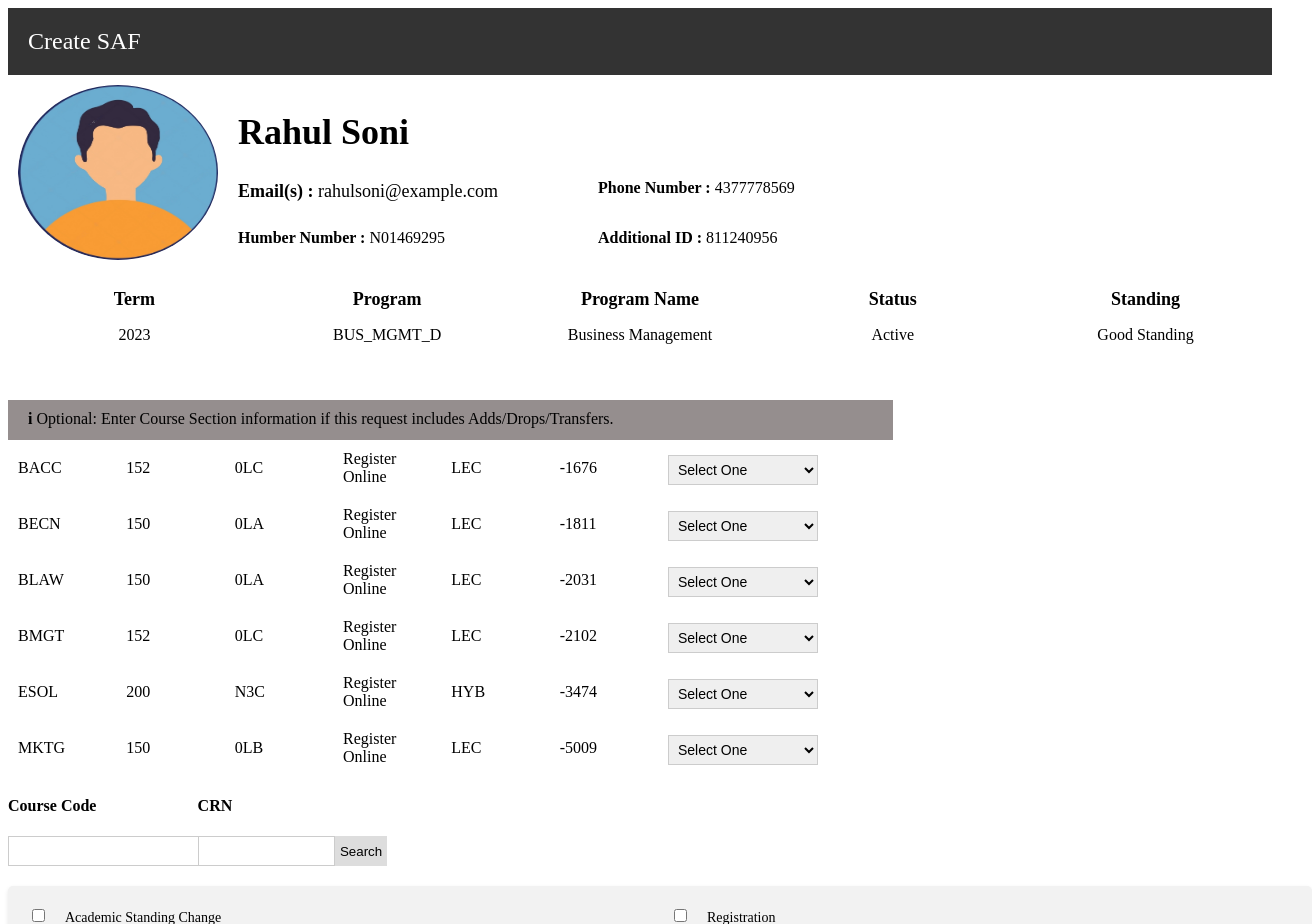
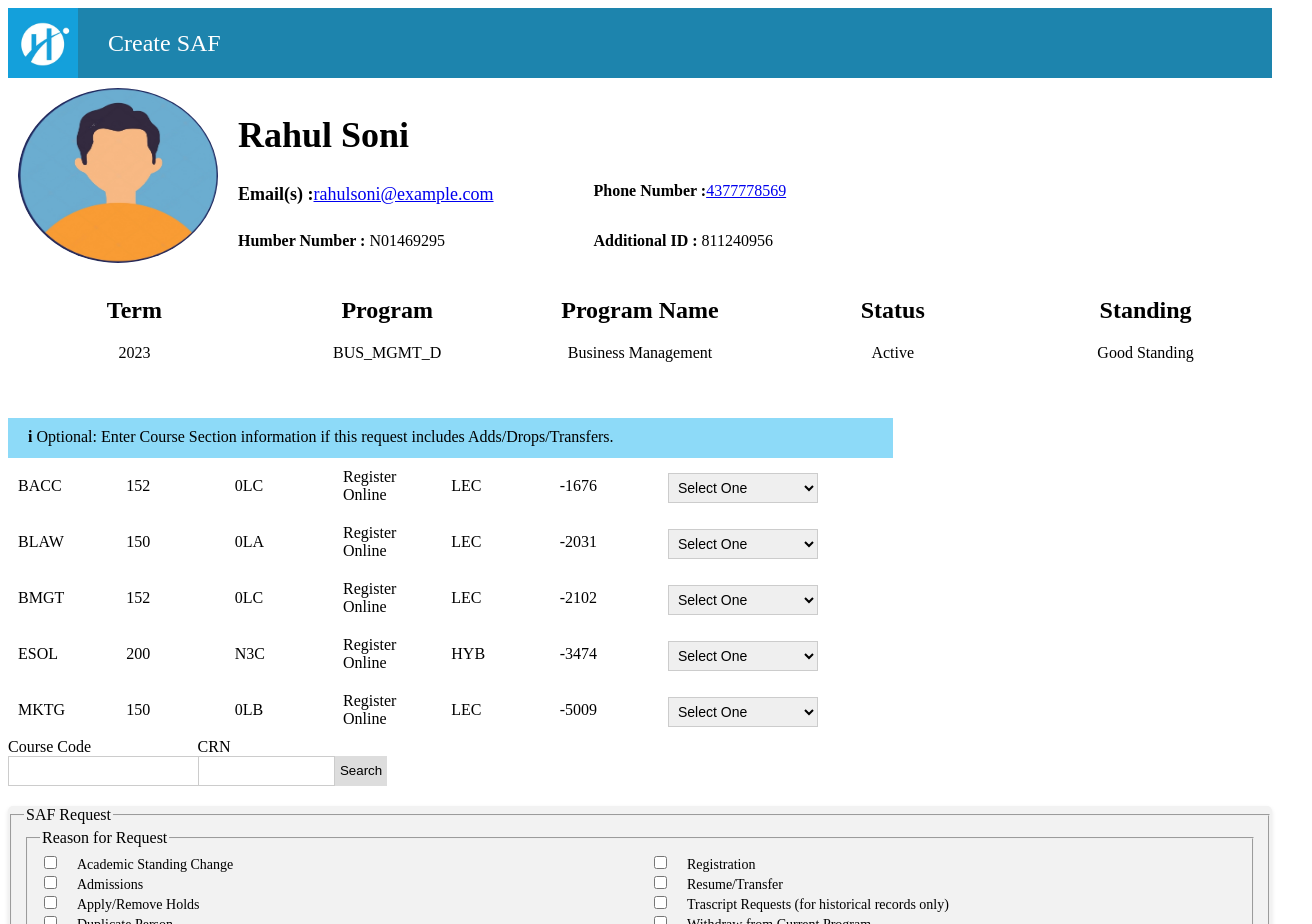
Before and after one commit to ganesh077/CapstoneSafForm, an Angular app: page / in a window 1280 px wide. Shown: the top 924 px of the page, 1312 px wide, since content can reach past the window. Built offline with nearby package versions, Linux system fonts and the light colour scheme.

Commit message:
Final UI changes

```diff
--- a/src/app/header/header.component.css
+++ b/src/app/header/header.component.css
@@ -1,19 +1,22 @@
 .header {
-    background-color: #333;
+  background-color: rgb(29, 132, 173);
   color: #fff;
-    padding: 20px;
+  display: flex; /* add display flex to header to allow for positioning of items */
+  align-items: center; /* align items to the center vertically */
 }
 
 .header-nav {
   display: flex;
   justify-content: space-between;
   align-items: center;
+  text-align: left;
 }
 
 .header-nav-brand {
   color: #fff;
   font-size: 1.5em;
   text-decoration: none;
+  margin-left: 20px; /* add margin to the left to create space between logo and text */
 }
 
 .header-nav-menu {
@@ -31,3 +34,10 @@
   color: #fff;
   text-decoration: none;
 }
+
+.header__image {
+  width: 70px;
+  height: 70px;
+  object-fit: cover;
+  margin-right: 10px; /* add margin to the right to create space between logo and text */
+}
--- a/src/app/header/header.component.html
+++ b/src/app/header/header.component.html
@@ -1,5 +1,6 @@
 <header class="header">
-    <nav class="header-nav">
-      <a class="header-nav-brand" href="#">Create SAF</a>
-    </nav>
-  </header>
+  <img src="/assets/logo.jpg" alt="banner image" class="header__image">
+  <nav class="header-nav">
+    <a class="header-nav-brand" href="#">Create SAF</a>
+  </nav>
+</header>
--- a/src/app/saf-selection/saf-selection.component.css
+++ b/src/app/saf-selection/saf-selection.component.css
@@ -1,6 +1,5 @@
 .last-section {
     width: 100%;
-    padding: 20px;
     background-color: #f2f2f2;
     border-radius: 5px;
     box-shadow: 0 2px 4px rgba(0, 0, 0, 0.1);
@@ -106,7 +105,7 @@
       font-size: 14px;
     }
     .dropdown__button {
-      background-color: #ddd;
+      background-color: rgb(221, 221, 221);
       padding: 5px;
       border: none;
       cursor: pointer;
--- a/src/app/saf-selection/saf-selection.component.html
+++ b/src/app/saf-selection/saf-selection.component.html
@@ -1,7 +1,10 @@
-<div class="last-section">
-  <div class="last-section__content">
-    <div class="last-section__checkbox-grid">
+<form class="last-section" action="#" method="post">
+  <fieldset class="last-section__content">
+    <legend class="last-section__title">SAF Request</legend>
+    <fieldset class="last-section__checkbox-grid">
+      <legend class="last-section__subtitle">Reason for Request</legend>
       <div class="last-section__row">
+
         <div class="last-section__col">
           <input type="checkbox" class="last-section__checkbox" id="criteria-1">
           <label for="criteria-1" class="last-section__label">Academic Standing Change</label>
@@ -63,17 +66,16 @@
               </div>
             </div>
           </div>
-
       </div>
-</div>
+    </fieldset>
+    <br>
     <div class="last-section__textarea-wrapper">
-<div class="last-section__textarea-header">Comments (Add details not described above)</div>
-<textarea class="last-section__textarea"></textarea>
+      <label for="comments" class="last-section__textarea-header">Comments (Add details not described above)</label>
+      <textarea id="comments" class="last-section__textarea"></textarea>
     </div>
     <div class="last-section__buttons">
-<button class="last-section__button">Create SAF</button>
-<button class="last-section__button">Cancel</button>
+      <button type="submit" class="btn btn-primary">Create SAF</button>
+      <button type="reset" class="btn btn-secondary">Cancel</button>
     </div>
-
-  </div>
-</div>
+  </fieldset>
+</form>
--- a/src/app/student-courses/student-courses.component.css
+++ b/src/app/student-courses/student-courses.component.css
@@ -61,7 +61,7 @@
   .test {
     width: 70%;
     height: 40px;
-    background-color: rgb(149, 142, 142);
+    background-color: rgb(141, 218, 248);
 
 }
 
--- a/src/app/student-courses/student-courses.component.html
+++ b/src/app/student-courses/student-courses.component.html
@@ -2,7 +2,6 @@
   <div class="test"><div class="texter"><b>i</b> Optional: Enter Course Section information if this request includes Adds/Drops/Transfers.</div></div>
 
   <table class="student-courses__table">
-
     <tbody>
       <tr>
         <td>BACC</td>
@@ -11,32 +10,17 @@
         <td>Register Online</td>
         <td>LEC</td>
         <td>-1676</td>
-          <td><div class="dropdown">
-            <select class="dropdown__menu">
+        <td>
+          <div class="dropdown">
+            <select class="dropdown__menu" aria-label="Course Options">
               <option value="" selected>Select One</option>
               <option value="option1">Add</option>
               <option value="option2">Drop</option>
               <option value="option3">Transfer</option>
             </select>
             <button class="dropdown__button">Options</button>
-          </div></td>
-        </tr>
-        <tr>
-          <td>BECN</td>
-          <td>150</td>
-          <td>0LA</td>
-          <td>Register Online</td>
-          <td>LEC</td>
-          <td>-1811</td>
-          <td><div class="dropdown">
-            <select class="dropdown__menu">
-              <option value="" selected>Select One</option>
-              <option value="option1">Add</option>
-              <option value="option2">Drop</option>
-              <option value="option3">Transfer</option>
-            </select>
-            <button class="dropdown__button">Options</button>
-          </div></td>
+          </div>
+        </td>
       </tr>
       <tr>
         <td>BLAW</td>
@@ -106,23 +90,22 @@
           <button class="dropdown__button">Options</button>
         </div></td>
       </tr>
-
     </tbody>
   </table>
+
   <div class="student-notes">
     <div class="student-notes__row">
       <div class="student-notes__col">
-          <h4 class="student-notes__sub-title">Course Code</h4>
-          <input type="text" class="student-notes__textbox">
+        <label for="course-code" class="student-notes__sub-title">Course Code</label>
+        <input type="text" id="course-code" class="student-notes__textbox">
       </div>
       <div class="student-notes__col">
-          <h4 class="student-notes__sub-title">CRN</h4>
+        <label for="crn" class="student-notes__sub-title">CRN</label>
         <div class="student-notes__search">
-            <input type="text" class="student-notes__textbox">
+          <input type="text" id="crn" class="student-notes__textbox">
           <button class="student-notes__search-button">Search</button>
         </div>
       </div>
-
-
-
     </div>
+  </div>
+</div>
--- a/src/app/student-details/student-details.component.html
+++ b/src/app/student-details/student-details.component.html
@@ -1,24 +1,24 @@
-<div class="student-details">
-    <div class="student-details__row">
+<div class="student-details" role="region" aria-label="Student Details">
+  <div class="student-details__row">
       <div class="student-details__col">
-        <h2 class="student-details__title">Term</h2>
-        <p class="student-details__value">2023</p>
+          <h2 class="student-details__heading" id="term">Term</h2>
+          <p class="student-details__value" aria-labelledby="term">2023</p>
       </div>
       <div class="student-details__col">
-        <h2 class="student-details__title">Program</h2>
-        <p class="student-details__value">BUS_MGMT_D</p>
+          <h2 class="student-details__heading" id="program">Program</h2>
+          <p class="student-details__value" aria-labelledby="program">BUS_MGMT_D</p>
       </div>
       <div class="student-details__col">
-        <h2 class="student-details__title">Program Name</h2>
-        <p class="student-details__value">Business Management</p>
+          <h2 class="student-details__heading" id="programName">Program Name</h2>
+          <p class="student-details__value" aria-labelledby="programName">Business Management</p>
       </div>
       <div class="student-details__col">
-        <h2 class="student-details__title">Status</h2>
-        <p class="student-details__value">Active</p>
+          <h2 class="student-details__heading" id="status">Status</h2>
+          <p class="student-details__value" aria-labelledby="status">Active</p>
       </div>
       <div class="student-details__col">
-        <h2 class="student-details__title">Standing</h2>
-        <p class="student-details__value">Good Standing</p>
+          <h2 class="student-details__heading" id="standing">Standing</h2>
+          <p class="student-details__value" aria-labelledby="standing">Good Standing</p>
       </div>
-    </div>
   </div>
+</div>
--- a/src/app/student-info/student-info.component.html
+++ b/src/app/student-info/student-info.component.html
@@ -1,14 +1,24 @@
-<div class="student-info">
+<div class="student-info" role="region" aria-label="Student Information">
   <div class="student-info__image-container">
-    <img src="assets/profile.png" alt="student picture">
+    <img src="assets/profile.png" alt="student picture" role="img">
   </div>
   <div class="student-info__details">
-    <h1 class="student-info__name">Rahul Soni</h1>
+    <h1 class="student-info__name" role="heading" aria-level="1">Rahul Soni</h1>
     <div class="student-info__grid">
-      <p class="student-info__email"><b>Email(s) :</b> rahulsoni@example.com</p>
-      <p class="student-info__phone_number"><b>Phone Number :</b> 4377778569</p>
-      <p class="student-info__humber_number"><b>Humber Number :</b> N01469295</p>
-      <p class="student-info__additional_id"><b>Additional ID :</b> 811240956</p>
+      <p class="student-info__email">
+        <b>Email(s) :</b>
+        <a href="mailto:rahulsoni@example.com" role="link">rahulsoni@example.com</a>
+      </p>
+      <p class="student-info__phone_number">
+        <b>Phone Number :</b>
+        <a href="tel:4377778569" role="link">4377778569</a>
+      </p>
+      <p class="student-info__humber_number">
+        <b>Humber Number :</b> N01469295
+      </p>
+      <p class="student-info__additional_id">
+        <b>Additional ID :</b> 811240956
+      </p>
     </div>
   </div>
 </div>
```
Also changed, not shown: src/assets/logo.jpg (added), src/assets/logo.png (added). Lines whose indentation alone changed are shown as unchanged.
